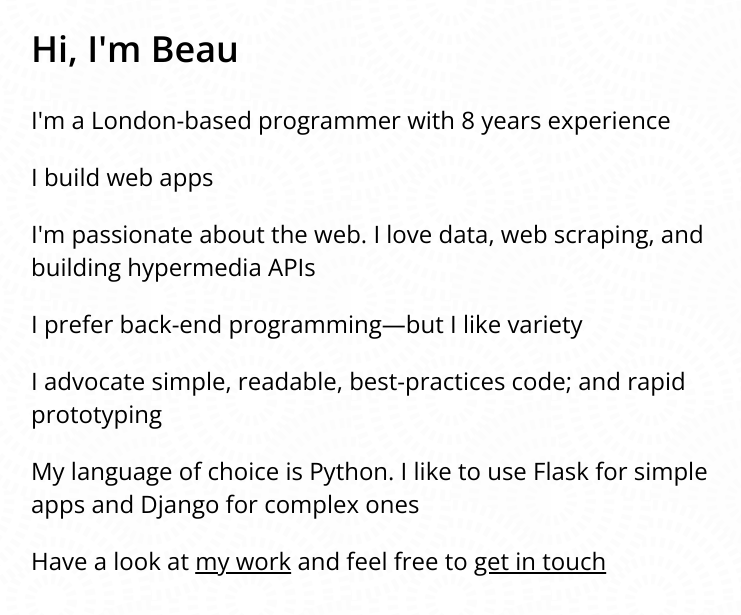
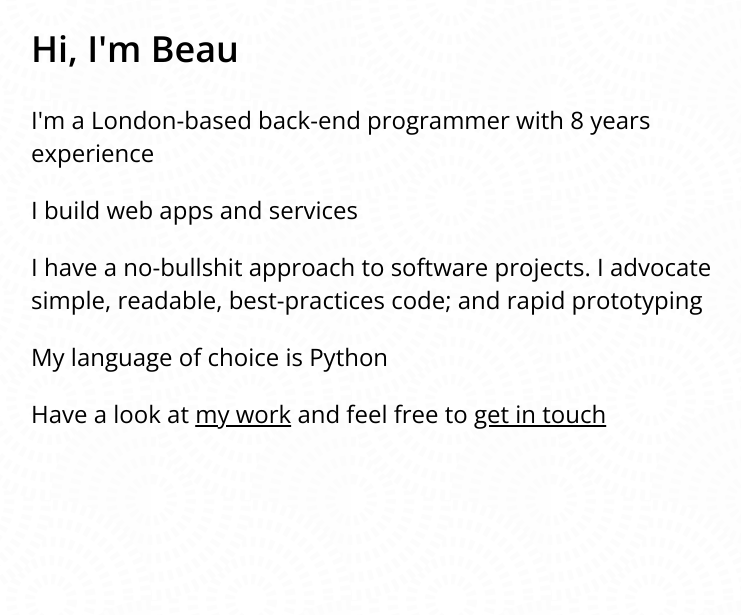
Before and after one commit to beaumartinez/home, a Flask app: page /about/ in a window 1280 px wide. Shown: the top 615 px of the page, without its empty margins (249-990 px from the left). Run offline with Flask 2, Linux system fonts and the light colour scheme.

Commit message:
Update copy

```diff
--- a/home/templates/about.html
+++ b/home/templates/about.html
@@ -8,17 +8,13 @@
     <article>
         <h1 class=title>Hi, I'm Beau <span class=hidden>Martinez</span></h1>
 
-        <p>I'm a London-based programmer with {{ years_programming }} years experience
+        <p>I'm a London-based back-end programmer with {{ years_programming }} years experience
 
-        <p>I build web apps
+        <p>I build web apps and services
 
-        <p>I'm passionate about the web. I love data, web scraping, and building hypermedia APIs
+        <p>I have a no-bullshit approach to software projects. I advocate simple, readable, best-practices code; and rapid prototyping
 
-        <p>I prefer back-end programming—but I like variety
-
-        <p>I advocate simple, readable, best-practices code; and rapid prototyping
-
-        <p>My language of choice is Python. I like to use Flask for simple apps and Django for complex ones
+        <p>My language of choice is Python
 
         <p>Have a look at <a href=http://github.com/beaumartinez>my work</a> and feel free to <a href="mailto:beau@beaumartinez.com?subject=Hi">get in touch</a>
     </article>
```
Also changed, not shown: home/templates/home.html (+6 -2 lines).
